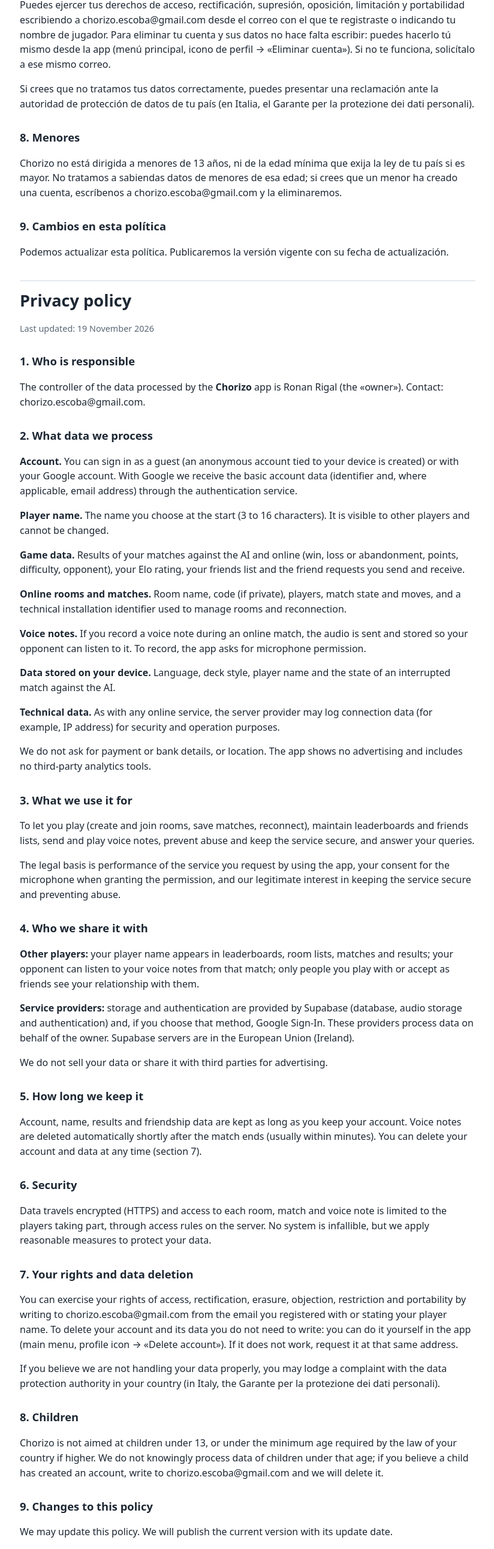
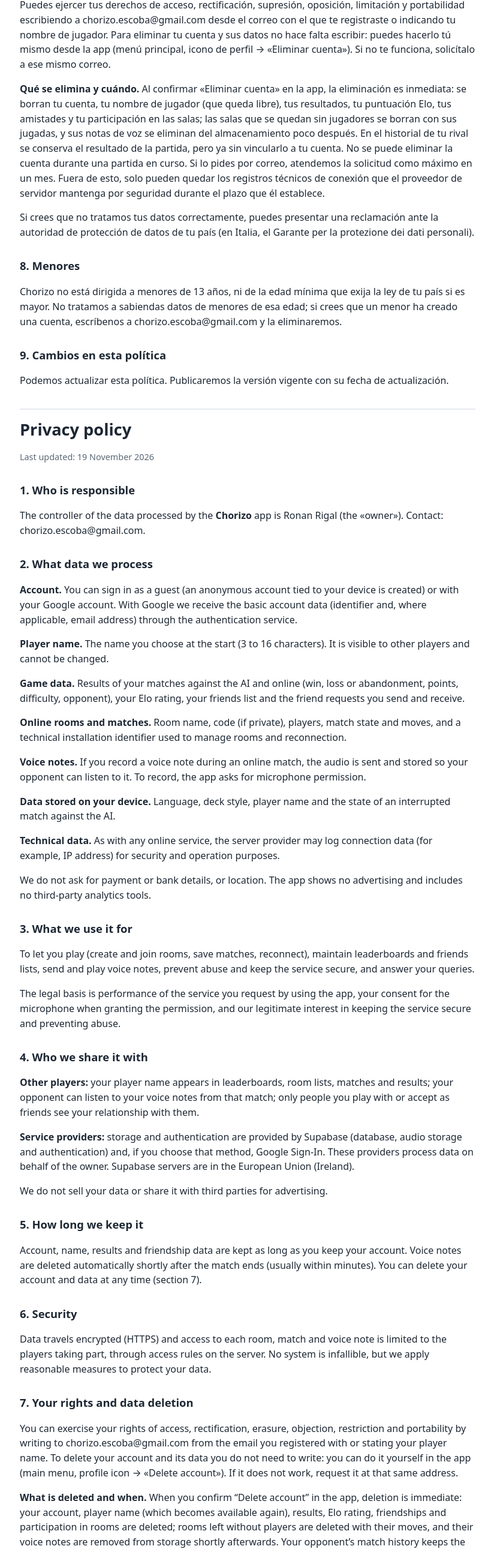
Before and after one commit to chorizo-escoba/chorizo-privacy, a plain HTML site: page index.html in a window 1280 px wide. Shown: the part 1935-4517 px from the top of the page at 60% size, without its empty margins (227-1051 px from the left). Drawn offline with Linux system fonts and the light colour scheme.

Commit message:
privacy update
privacy update

```diff
--- a/index.html
+++ b/index.html
@@ -42,6 +42,7 @@ section{border-top:2px solid #e5e9ef;margin-top:34px;padding-top:6px}
 <p>Los datos viajan cifrados (HTTPS) y el acceso a cada sala, partida y nota de voz está limitado a los jugadores que participan en ella mediante reglas de acceso en el servidor. Ningún sistema es infalible, pero aplicamos medidas razonables para protegerlos.</p>
 <h2>7. Tus derechos y eliminación de datos</h2>
 <p>Puedes ejercer tus derechos de acceso, rectificación, supresión, oposición, limitación y portabilidad escribiendo a chorizo.escoba@gmail.com desde el correo con el que te registraste o indicando tu nombre de jugador. Para eliminar tu cuenta y sus datos no hace falta escribir: puedes hacerlo tú mismo desde la app (menú principal, icono de perfil → «Eliminar cuenta»). Si no te funciona, solicítalo a ese mismo correo.</p>
+<p><strong>Qué se elimina y cuándo.</strong> Al confirmar «Eliminar cuenta» en la app, la eliminación es inmediata: se borran tu cuenta, tu nombre de jugador (que queda libre), tus resultados, tu puntuación Elo, tus amistades y tu participación en las salas; las salas que se quedan sin jugadores se borran con sus jugadas, y sus notas de voz se eliminan del almacenamiento poco después. En el historial de tu rival se conserva el resultado de la partida, pero ya sin vincularlo a tu cuenta. No se puede eliminar la cuenta durante una partida en curso. Si lo pides por correo, atendemos la solicitud como máximo en un mes. Fuera de esto, solo pueden quedar los registros técnicos de conexión que el proveedor de servidor mantenga por seguridad durante el plazo que él establece.</p>
 <p>Si crees que no tratamos tus datos correctamente, puedes presentar una reclamación ante la autoridad de protección de datos de tu país (en Italia, el Garante per la protezione dei dati personali).</p>
 <h2>8. Menores</h2>
 <p>Chorizo no está dirigida a menores de 13 años, ni de la edad mínima que exija la ley de tu país si es mayor. No tratamos a sabiendas datos de menores de esa edad; si crees que un menor ha creado una cuenta, escríbenos a chorizo.escoba@gmail.com y la eliminaremos.</p>
@@ -75,6 +76,7 @@ section{border-top:2px solid #e5e9ef;margin-top:34px;padding-top:6px}
 <p>Data travels encrypted (HTTPS) and access to each room, match and voice note is limited to the players taking part, through access rules on the server. No system is infallible, but we apply reasonable measures to protect your data.</p>
 <h2>7. Your rights and data deletion</h2>
 <p>You can exercise your rights of access, rectification, erasure, objection, restriction and portability by writing to chorizo.escoba@gmail.com from the email you registered with or stating your player name. To delete your account and its data you do not need to write: you can do it yourself in the app (main menu, profile icon → «Delete account»). If it does not work, request it at that same address.</p>
+<p><strong>What is deleted and when.</strong> When you confirm “Delete account” in the app, deletion is immediate: your account, player name (which becomes available again), results, Elo rating, friendships and participation in rooms are deleted; rooms left without players are deleted with their moves, and their voice notes are removed from storage shortly afterwards. Your opponent’s match history keeps the result of the game, but no longer linked to your account. An account cannot be deleted during a match in progress. If you ask by email, we handle the request within one month at most. Apart from this, only technical connection logs that the server provider keeps for security, for the period it sets, may remain.</p>
 <p>If you believe we are not handling your data properly, you may lodge a complaint with the data protection authority in your country (in Italy, the Garante per la protezione dei dati personali).</p>
 <h2>8. Children</h2>
 <p>Chorizo is not aimed at children under 13, or under the minimum age required by the law of your country if higher. We do not knowingly process data of children under that age; if you believe a child has created an account, write to chorizo.escoba@gmail.com and we will delete it.</p>
@@ -108,6 +110,7 @@ section{border-top:2px solid #e5e9ef;margin-top:34px;padding-top:6px}
 <p>I dati viaggiano cifrati (HTTPS) e l’accesso a ogni stanza, partita e nota vocale è limitato ai giocatori che vi partecipano tramite regole di accesso sul server. Nessun sistema è infallibile, ma adottiamo misure ragionevoli per proteggere i dati.</p>
 <h2>7. I tuoi diritti e la cancellazione dei dati</h2>
 <p>Puoi esercitare i diritti di accesso, rettifica, cancellazione, opposizione, limitazione e portabilità scrivendo a chorizo.escoba@gmail.com dall’email con cui ti sei registrato o indicando il tuo nome giocatore. Per cancellare l’account e i relativi dati non serve scrivere: puoi farlo da solo nell’app (menu principale, icona del profilo → «Elimina account»). Se non funziona, richiedilo allo stesso indirizzo.</p>
+<p><strong>Cosa viene cancellato e quando.</strong> Quando confermi «Elimina account» nell’app, la cancellazione è immediata: vengono eliminati il tuo account, il nome giocatore (che torna disponibile), i risultati, il punteggio Elo, le amicizie e la tua partecipazione alle stanze; le stanze rimaste senza giocatori vengono cancellate con le relative mosse e le loro note vocali vengono rimosse dall’archivio poco dopo. Nella cronologia del tuo avversario resta il risultato della partita, ma non più collegato al tuo account. Non è possibile eliminare l’account durante una partita in corso. Se lo richiedi via email, gestiamo la richiesta entro un mese al massimo. Oltre a questo, possono restare solo i log tecnici di connessione che il fornitore del server conserva per sicurezza per il periodo che stabilisce.</p>
 <p>Se ritieni che i tuoi dati non siano trattati correttamente, puoi presentare un reclamo all’autorità per la protezione dei dati del tuo Paese (in Italia, il Garante per la protezione dei dati personali).</p>
 <h2>8. Minori</h2>
 <p>Chorizo non è rivolta a minori di 13 anni, né all’età minima richiesta dalla legge del tuo Paese se superiore. Non trattiamo consapevolmente dati di minori di tale età; se ritieni che un minore abbia creato un account, scrivi a chorizo.escoba@gmail.com e lo cancelleremo.</p>
```
